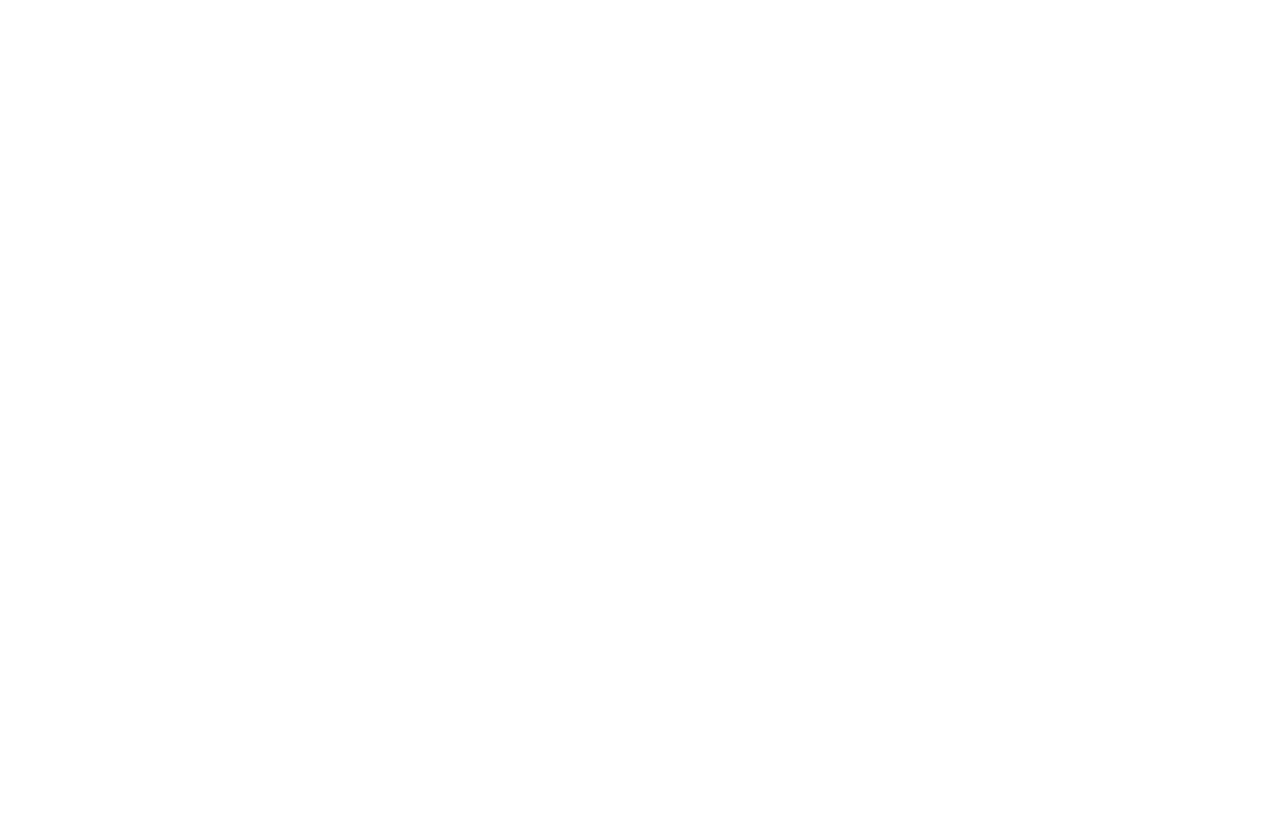
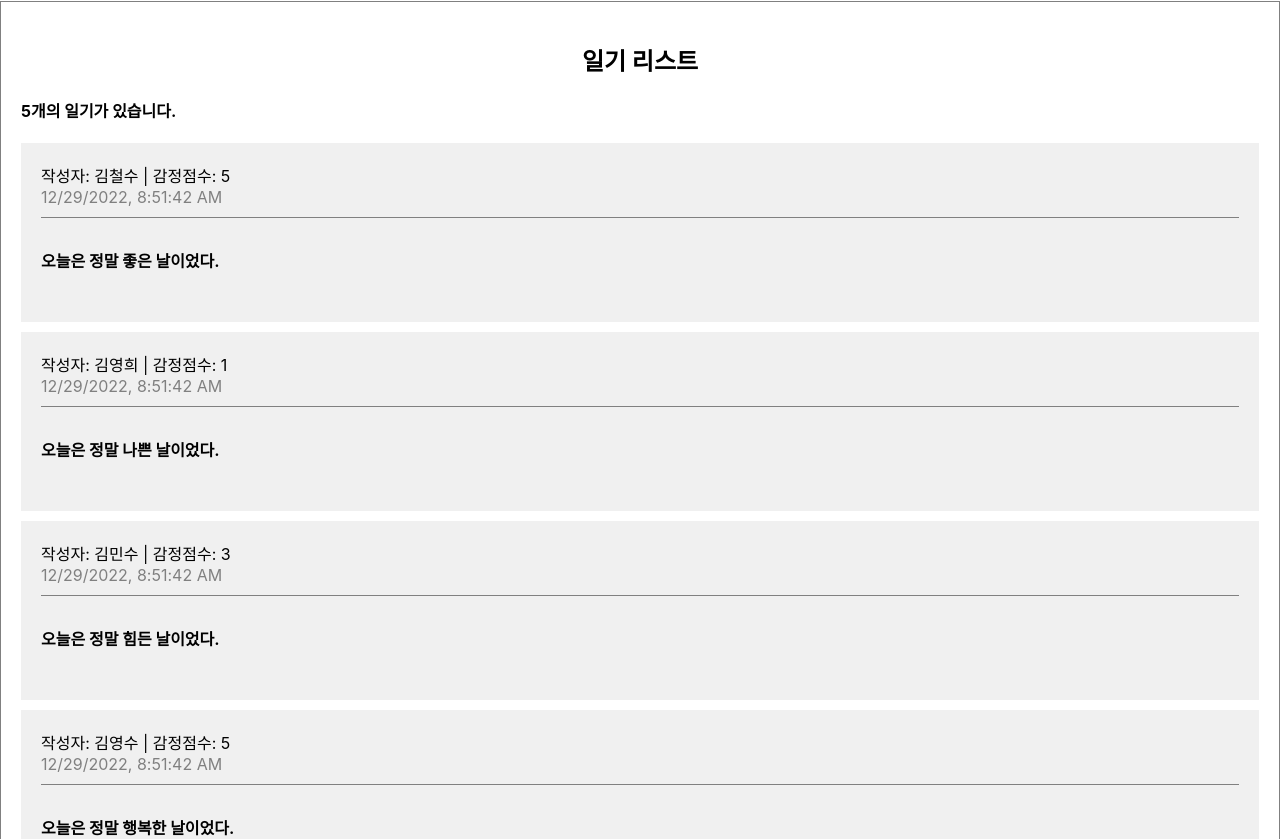
Before and after one commit to limejuny/simple-diary, a React (Create React App) app: page / in a window 1280 px wide. Shown: the part 821-1660 px from the top of the page. Before the commit the page ends 802 px from the top, so only its background shows below. Built offline with nearby package versions, Linux system fonts and the light colour scheme; the HTML template or start-up script is replaced by a standard one.

Commit message:
배열 사용하기 (리스트 렌더링)
Detail
======
 - 배열을 이용하여 React에서 LIST를 렌더링 해보고 개별적인 컴포넌트로 만들어보기

```diff
--- a/src/App.css
+++ b/src/App.css
@@ -38,3 +38,39 @@
   font-size: 1.2em;
   cursor: pointer;
 }
+
+/* List */
+
+.DiaryList {
+  border: 1px solid gray;
+  padding: 20px;
+  margin-top: 20px;
+}
+
+.DiaryList h2 {
+  text-align: center;
+}
+
+/* Item */
+
+.DiaryItem {
+  background-color: rgb(240, 240, 240);
+  margin-bottom: 10px;
+  padding: 20px;
+}
+
+.DiaryItem .info {
+  border-bottom: 1px solid gray;
+  padding-bottom: 10px;
+  margin-bottom: 10px;
+}
+
+.DiaryItem .date {
+  color: gray;
+}
+
+.DiaryItem .content {
+  font-weight: bold;
+  margin-bottom: 30px;
+  margin-top: 30px;
+}
--- a/src/App.tsx
+++ b/src/App.tsx
@@ -1,10 +1,20 @@
 import './App.css';
-import DiaryEditor from './DiaryEditor';
+import DiaryEditor, {DiaryElement} from './DiaryEditor';
+import DiaryList from './DiaryList';
+
+const dummyList = [
+  new DiaryElement(1, "김철수", "오늘은 정말 좋은 날이었다.", 5, new Date().getTime()),
+  new DiaryElement(2, "김영희", "오늘은 정말 나쁜 날이었다.", 1, new Date().getTime()),
+  new DiaryElement(3, "김민수", "오늘은 정말 힘든 날이었다.", 3, new Date().getTime()),
+  new DiaryElement(4, "김영수", "오늘은 정말 행복한 날이었다.", 5, new Date().getTime()),
+  new DiaryElement(5, "김철호", "오늘은 정말 힘들었다.", 2, new Date().getTime()),
+]
 
 function App() {
   return (
     <div className="App">
       <DiaryEditor />
+      <DiaryList diaryList={dummyList}/>
     </div>
   );
 }
--- a/src/DiaryEditor.tsx
+++ b/src/DiaryEditor.tsx
@@ -4,6 +4,22 @@
   author: string;
   content: string;
   emotion: number;
+}
+
+class DiaryElement implements DiaryEditorState {
+  id: number;
+  author: string;
+  content: string;
+  emotion: number;
+  createdAt: number;
+
+  constructor(id: number, author: string, content: string, emotion: number, createdAt: number) {
+    this.id = id;
+    this.author = author;
+    this.content = content;
+    this.emotion = emotion;
+    this.createdAt = createdAt;
+  }
 }
 
 const DiaryEditor = () => {
@@ -83,3 +99,4 @@
 }
 
 export default DiaryEditor;
+export {DiaryElement};
--- /dev/null
+++ b/src/DiaryItem.tsx
@@ -0,0 +1,18 @@
+import {DiaryElement} from "./DiaryEditor";
+
+const DiaryItem = ({diary}: {diary: DiaryElement}) => {
+  return (
+    <div className="DiaryItem">
+      <div className="info">
+        <span>
+          작성자: {diary.author} | 감정점수: {diary.emotion}
+        </span>
+        <br />
+        <span className="date">{new Date(diary.createdAt).toLocaleString()}</span>
+      </div>
+      <div className="content">{diary.content}</div>
+    </div>
+  );
+};
+
+export default DiaryItem;
--- /dev/null
+++ b/src/DiaryList.tsx
@@ -0,0 +1,24 @@
+import React from "react";
+import {DiaryElement} from "./DiaryEditor";
+import DiaryItem from "./DiaryItem";
+
+const DiaryList = ({diaryList}: {diaryList: DiaryElement[]}) => {
+  console.log(diaryList);
+  return (
+    <div className="DiaryList">
+      <h2>일기 리스트</h2>
+      <h4>{diaryList.length}개의 일기가 있습니다.</h4>
+      <div>
+        {diaryList.map((diary) => (
+          <DiaryItem diary={diary} key={diary.id}/>
+        ))}
+      </div>
+    </div>
+  );
+};
+
+DiaryList.defaultProps = {
+  diaryList: [],
+};
+
+export default DiaryList;
```
